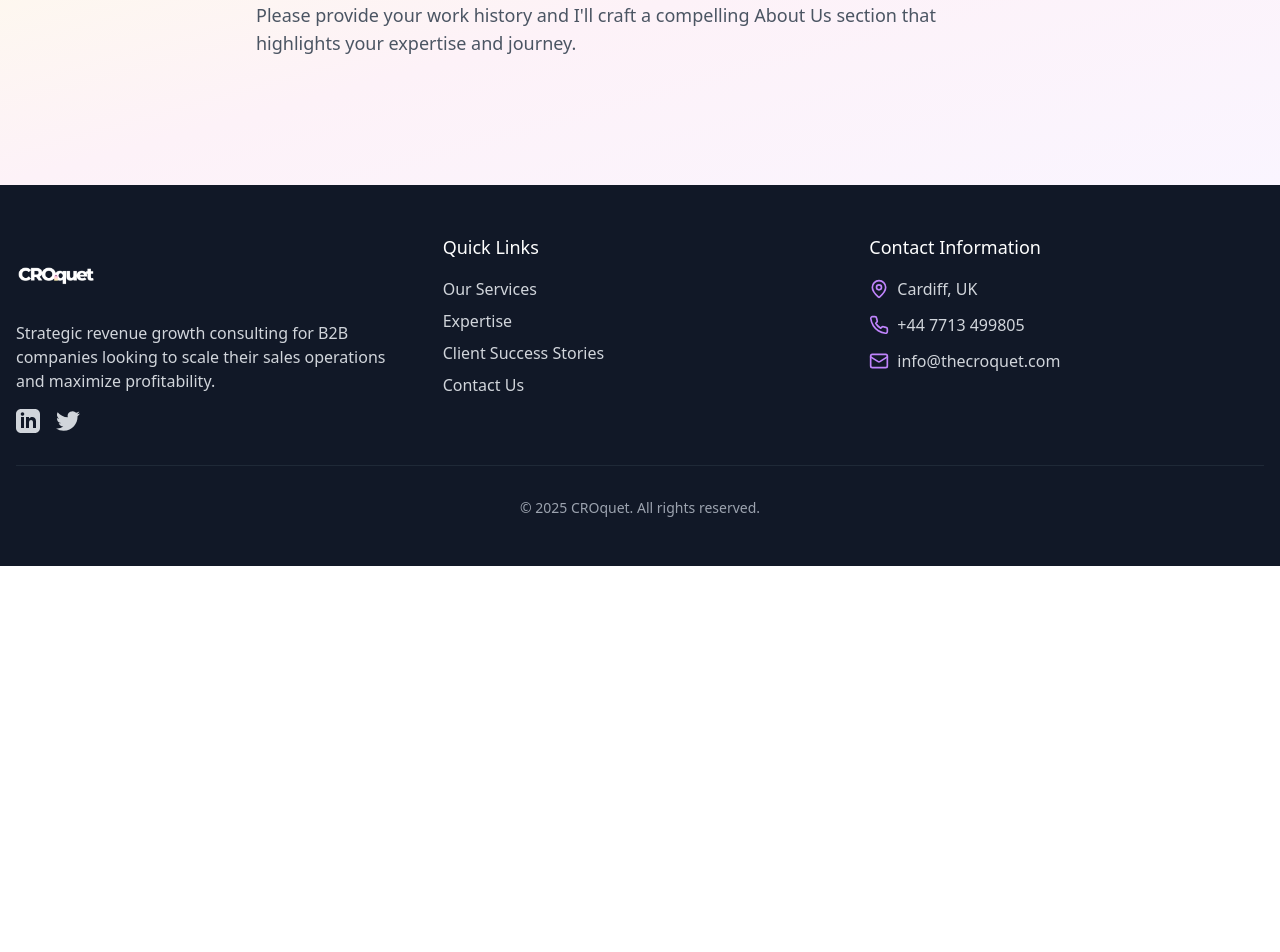
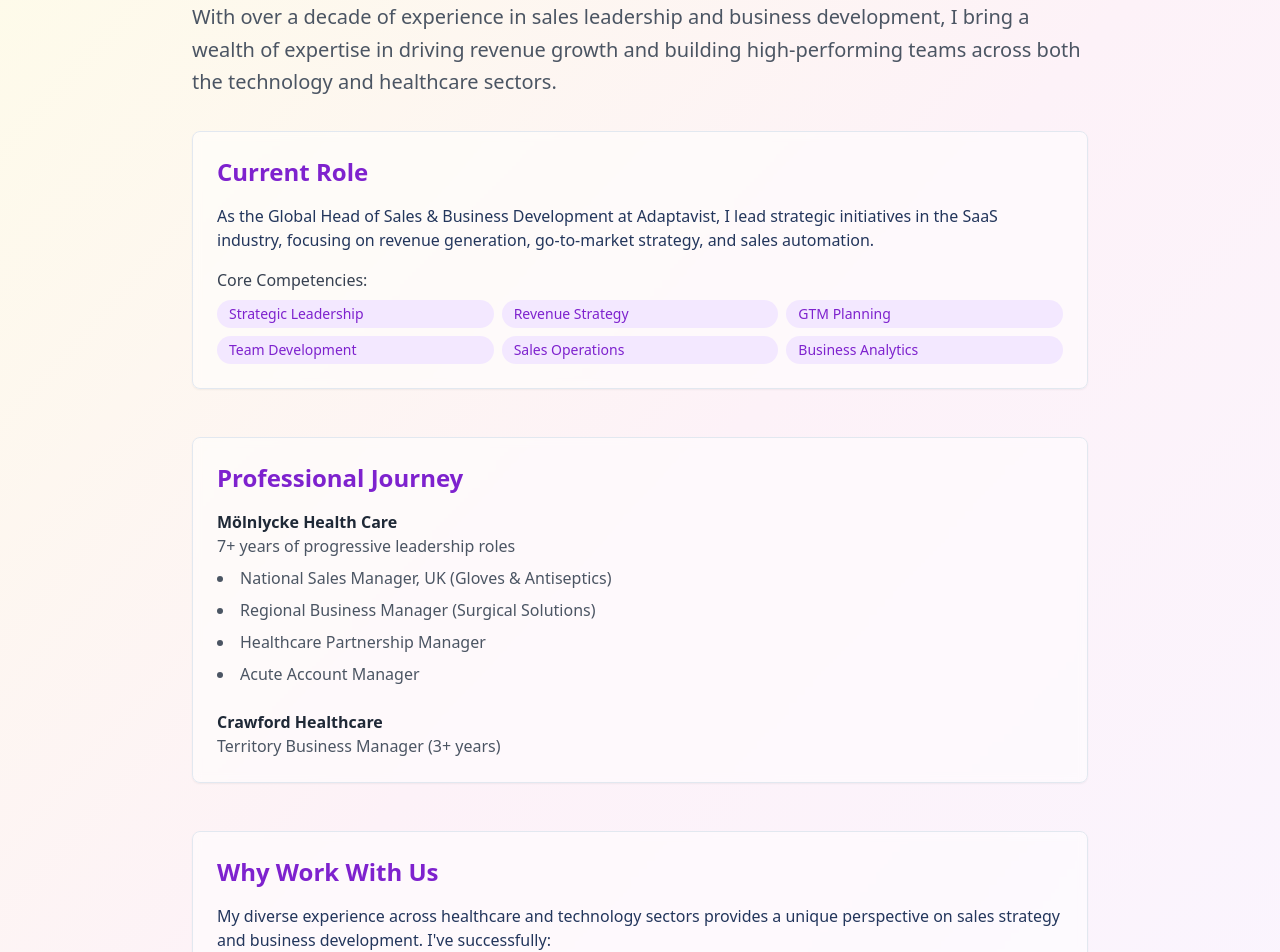
Before and after one commit to jamesabevan/revenue-roadmap-website, a React (Vite) app: page /about in a window 1280 px wide. Shown: the part 280-1232 px from the top of the page. Before the commit the page ends 846 px from the top, so only its background shows below. Built offline with nearby package versions, Linux system fonts and the light colour scheme.

Commit message:
Add About Us content
Update the About Us section with the provided work history.

```diff
--- a/src/pages/About.tsx
+++ b/src/pages/About.tsx
@@ -1,18 +1,87 @@
 
 import Layout from "@/components/layout/Layout";
+import { Card, CardContent } from "@/components/ui/card";
 
 const About = () => {
   return (
     <Layout>
       <div className="py-16 md:py-24 bg-gradient-to-br from-yellow-50 via-pink-50 to-purple-50">
         <div className="container mx-auto px-4">
-          <div className="max-w-3xl mx-auto">
+          <div className="max-w-4xl mx-auto">
             <h1 className="text-4xl md:text-5xl font-bold mb-6 text-navy-900">
               About Us
             </h1>
-            <p className="text-lg text-gray-600 mb-8">
-              Please provide your work history and I'll craft a compelling About Us section that highlights your expertise and journey.
-            </p>
+
+            <div className="prose prose-lg max-w-none text-gray-600 space-y-8">
+              <p className="text-xl leading-relaxed">
+                With over a decade of experience in sales leadership and business development,
+                I bring a wealth of expertise in driving revenue growth and building high-performing teams
+                across both the technology and healthcare sectors.
+              </p>
+
+              <div className="space-y-12 mt-8">
+                <Card className="bg-white/50 backdrop-blur-sm">
+                  <CardContent className="p-6">
+                    <h2 className="text-2xl font-semibold mb-4 text-purple-700">Current Role</h2>
+                    <p className="mb-4">
+                      As the Global Head of Sales & Business Development at Adaptavist, I lead strategic
+                      initiatives in the SaaS industry, focusing on revenue generation, go-to-market strategy,
+                      and sales automation.
+                    </p>
+                    <div className="mt-4">
+                      <h3 className="font-medium text-gray-700 mb-2">Core Competencies:</h3>
+                      <ul className="grid grid-cols-2 md:grid-cols-3 gap-2">
+                        <li className="text-sm bg-purple-100 rounded-full px-3 py-1 text-purple-700">Strategic Leadership</li>
+                        <li className="text-sm bg-purple-100 rounded-full px-3 py-1 text-purple-700">Revenue Strategy</li>
+                        <li className="text-sm bg-purple-100 rounded-full px-3 py-1 text-purple-700">GTM Planning</li>
+                        <li className="text-sm bg-purple-100 rounded-full px-3 py-1 text-purple-700">Team Development</li>
+                        <li className="text-sm bg-purple-100 rounded-full px-3 py-1 text-purple-700">Sales Operations</li>
+                        <li className="text-sm bg-purple-100 rounded-full px-3 py-1 text-purple-700">Business Analytics</li>
+                      </ul>
+                    </div>
+                  </CardContent>
+                </Card>
+
+                <Card className="bg-white/50 backdrop-blur-sm">
+                  <CardContent className="p-6">
+                    <h2 className="text-2xl font-semibold mb-4 text-purple-700">Professional Journey</h2>
+                    <div className="space-y-6">
+                      <div>
+                        <h3 className="font-semibold text-gray-800">Mölnlycke Health Care</h3>
+                        <p className="text-gray-600 mb-2">7+ years of progressive leadership roles</p>
+                        <ul className="list-disc list-inside text-gray-600 space-y-2">
+                          <li>National Sales Manager, UK (Gloves & Antiseptics)</li>
+                          <li>Regional Business Manager (Surgical Solutions)</li>
+                          <li>Healthcare Partnership Manager</li>
+                          <li>Acute Account Manager</li>
+                        </ul>
+                      </div>
+                      <div>
+                        <h3 className="font-semibold text-gray-800">Crawford Healthcare</h3>
+                        <p className="text-gray-600">Territory Business Manager (3+ years)</p>
+                      </div>
+                    </div>
+                  </CardContent>
+                </Card>
+
+                <Card className="bg-white/50 backdrop-blur-sm">
+                  <CardContent className="p-6">
+                    <h2 className="text-2xl font-semibold mb-4 text-purple-700">Why Work With Us</h2>
+                    <p className="mb-4">
+                      My diverse experience across healthcare and technology sectors provides a unique
+                      perspective on sales strategy and business development. I've successfully:
+                    </p>
+                    <ul className="list-disc list-inside text-gray-600 space-y-2">
+                      <li>Led global sales teams and initiatives</li>
+                      <li>Implemented effective sales automation and CRM strategies</li>
+                      <li>Developed and executed successful go-to-market plans</li>
+                      <li>Built and managed high-performing sales teams</li>
+                      <li>Driven significant revenue growth across different markets</li>
+                    </ul>
+                  </CardContent>
+                </Card>
+              </div>
+            </div>
           </div>
         </div>
       </div>
```
